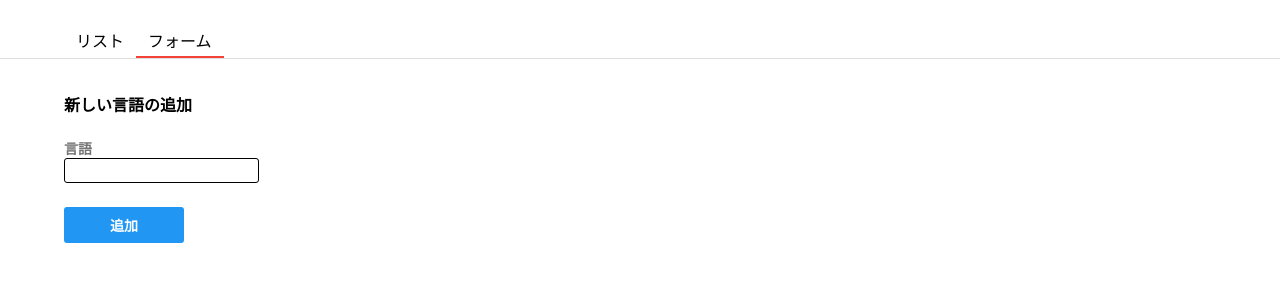
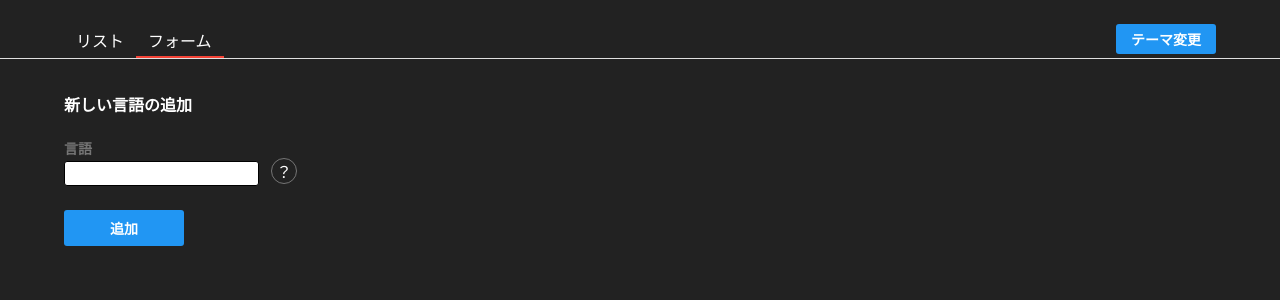
Before and after one commit to xyriustory/react-tutorial, a React (Create React App) app: page / in a window 1280 px wide. Both pictures are taken after a click on the item "フォーム". Shown: the top 300 px of the page. Built offline with nearby package versions, Linux system fonts and the light colour scheme.

Commit message:
Contextの利用

```diff
--- a/src/App.js
+++ b/src/App.js
@@ -1,34 +1,24 @@
 import styled from 'styled-components';
-import { useState } from 'react';
+import { useState, useContext } from 'react';
 import {Form} from './Form';
 import {List} from './List';
 import { getLanguages } from "./const/languages";
 import { withLoading } from './hoc/withloading';
 import { Modal } from './components/modal';
+import { Header } from './Header';
+import { ThemeContext } from './contexts/ThemeContext';
 
-const Header = styled.header`
-  display: flex;
-  justify-content: space-between;
-  padding: 24px 64px 0;
-  border-bottom: 1px solid #E0E0E0;
-`
-
-const HeaderUl = styled.ul`
-  display: flex;
-  margin: 0;
-  padding: 0;
-`
-
-const HeaderLi = styled.li`
-  list-style: none;
-  padding: 4px 12px;
-  cursor: pointer;
-  border-bottom: ${props => props.focused ? '2px solid #F44336': 'none'};
+const Container = styled.div`
+  height: 100%;
+  color: ${({ theme }) => theme.color};
+  background-color: ${({ theme }) => theme.backgroundColor};
 `
 
 function App({ data }) {
   const [tab, setTab] = useState('list');
   const [langs, setLangs] = useState(data);
+
+  const [theme] = useContext(ThemeContext);
 
   const addLang = (lang) => {
     setLangs([...langs, lang])
@@ -36,18 +26,13 @@ function App({ data }) {
   }
 
   return (
-    <div>
-      <Header>
-        <HeaderUl>
-          <HeaderLi focused={tab === 'list'} onClick={() => setTab('list')}>リスト</HeaderLi>
-          <HeaderLi focused={tab === 'form'} onClick={() => setTab('form')}>フォーム</HeaderLi>
-        </HeaderUl>
-      </Header>
+    <Container theme={theme}>
+      <Header tab={tab} setTab={setTab}/>
       {
         tab === 'list' ? <List langs={langs}/> : <Form onAddLang={addLang}/>
       }
-    </div>
+    </Container>
   );
 }
 
-export default withLoading(App, getLanguages);
+export default App;
--- /dev/null
+++ b/src/AppContainer.js
@@ -0,0 +1,22 @@
+import { useState } from "react";
+import App from "./App";
+import { getLanguages } from "./const/languages";
+import { ThemeContext, THEMES } from "./contexts/ThemeContext";
+import { withLoading } from "./hoc/withloading"
+
+const AppComponent = withLoading(App, getLanguages)
+
+export const AppContainer = () => {
+  const [theme, setTheme] = useState(THEMES.dark);
+
+  const toggleTheme = () => {
+    const nextTheme = (theme === THEMES.dark) ? THEMES.light : THEMES.dark;
+    setTheme(nextTheme);
+  }
+
+  return (
+    <ThemeContext.Provider value={[theme, toggleTheme]}>
+      <AppComponent/>
+    </ThemeContext.Provider>
+  )
+}
--- a/src/Form.js
+++ b/src/Form.js
@@ -3,6 +3,7 @@ import { Button } from './components/button';
 import styled from 'styled-components';
 import { TabBodyContainer } from './components/tab-body-container';
 import { FormModal } from './FormModal';
+import { Hint } from './Hint';
 
 const Label = styled.label`
   display: flex;
@@ -38,6 +39,7 @@ export const Form = ({onAddLang}) => {
         <div>
           <Label>言語</Label>
           <Input type="text" value={text} onChange={(e) => setText(e.target.value)} />
+          <Hint/>
         </div>
         <ButtonContainer>
           <FormButton>追加</FormButton>
--- a/src/FormModal.js
+++ b/src/FormModal.js
@@ -1,12 +1,16 @@
+import { useContext } from "react";
 import styled from "styled-components";
 import { Button } from "./components/button";
 import { Modal } from "./components/modal";
+import { ThemeContext, THEMES } from "./contexts/ThemeContext";
 
 const Container = styled.div`
   width: 240px;
   border-radius: 10px;
   padding: 24px 36px;
-  background-color: white;
+  color: ${({ theme}) => theme.color};
+  background-color: ${({theme }) => theme.backgroundColor};
+  border: ${({ theme }) => theme === THEMES.dark ? '2px solid white' : 'none'};
 `
 
 const ButtonWrapper = styled.div`
@@ -16,9 +20,10 @@ const ButtonWrapper = styled.div`
 `
 
 export const FormModal = ({ confirm , cancel }) => {
+  const [theme] = useContext(ThemeContext);
   return (
     <Modal>
-      <Container>
+      <Container theme={theme}>
         <div>本当に作成しますか？</div>
         <ButtonWrapper>
           <Button onClick={cancel}>Cancel</Button>
--- /dev/null
+++ b/src/Header.js
@@ -0,0 +1,42 @@
+import { useContext } from "react"
+import styled from "styled-components"
+import { Button } from "./components/button"
+import { ThemeContext } from "./contexts/ThemeContext"
+
+const Container = styled.header`
+  display: flex;
+  justify-content: space-between;
+  padding: 24px 64px 0;
+  border-bottom: 1px solid #E0E0E0;
+`
+
+const HeaderUl = styled.ul`
+  display: flex;
+  margin: 0;
+  padding: 0;
+`
+
+const HeaderLi = styled.li`
+  list-style: none;
+  padding: 4px 12px;
+  cursor: pointer;
+  border-bottom: ${props => props.focused ? '2px solid #F44336': 'none'};
+`
+
+const HeaderButton = styled(Button)`
+  padding: 0;
+  margin-bottom: 4px;
+`
+
+export const Header = ({tab, setTab}) => {
+  const [theme, toggleTheme] = useContext(ThemeContext);
+  return (
+    <Container>
+      <HeaderUl>
+        <HeaderLi focused={tab === 'list'} onClick={() => setTab('list')}>リスト</HeaderLi>
+        <HeaderLi focused={tab === 'form'} onClick={() => setTab('form')}>フォーム</HeaderLi>
+      </HeaderUl>
+      <HeaderButton onClick={toggleTheme}>テーマ変更</HeaderButton>
+    </Container>
+  )
+}
--- /dev/null
+++ b/src/Hint.js
@@ -0,0 +1,54 @@
+import styled from "styled-components";
+import { useState, useRef, useEffect } from "react";
+
+const HintContainer = styled.div`
+  position: relative;
+  display: inline-flex;
+  margin-left: 12px;
+`
+
+const HintInner = styled.div`
+  display: flex;
+  justify-content: center;
+  align-items: center;
+  border-radius: 50%;
+  border: 1px solid #757575;
+  width: 24px;
+  height: 24px;
+  cursor: pointer;
+`
+
+const PopupContainer = styled.div`
+  position: absolute;
+  left: 88%;
+  bottom: 12px;
+  display: flex;
+  justify-content: center;
+  border: 1px solid black;
+  border-radius: 8px;
+  padding: 8px;
+  width: 140px;
+`
+
+export const Hint = () => {
+  const [showPopup, setShowPopup] = useState(false);
+
+  const ref = useRef(null);
+
+  useEffect(() => {
+    if (ref.current) ref.current.focus();
+  })
+
+  return (
+    <HintContainer>
+      <HintInner onClick={() => setShowPopup(true)}>
+        ？
+      </HintInner>
+      {
+        showPopup && (
+          <PopupContainer ref={ref} onBlur = {() => setShowPopup(false)} tabIndex={0}>言語の名前です</PopupContainer>
+        )
+      }
+    </HintContainer>
+  )
+}
--- /dev/null
+++ b/src/contexts/ThemeContext.js
@@ -0,0 +1,13 @@
+import React from "react";
+
+export const THEMES = {
+  light: {
+    color: 'black',
+    backgroundColor: 'white',
+  },
+  dark: {
+    color: 'white',
+    backgroundColor: '#222222',
+  }
+}
+export const ThemeContext = React.createContext([THEMES.dark, () => {}]);
--- a/src/hoc/withloading.js
+++ b/src/hoc/withloading.js
@@ -1,13 +1,18 @@
 import styled from "styled-components";
-import { useEffect, useState } from "react";
+import { useContext, useEffect, useState } from "react";
+import { ThemeContext } from "../contexts/ThemeContext";
 
 const LoadDiv = styled.div`
+  height: 100%;
+  color: ${({ theme }) => theme.color};
+  background-color: ${({ theme }) => theme.backgroundColor};
   padding: 36px;
 `
 
 export const withLoading = (WrappedComponent, fetchData) => {
   return () => {
     const [data, setData] = useState(null);
+    const [theme] = useContext(ThemeContext);
 
     useEffect(() => {
       fetch();
@@ -19,7 +24,7 @@ export const withLoading = (WrappedComponent, fetchData) => {
     }
 
     const Loading = (
-      <LoadDiv>ロード中...</LoadDiv>
+      <LoadDiv theme={theme}>ロード中...</LoadDiv>
     )
 
     return data ? <WrappedComponent data={data} /> : Loading;
--- a/src/index.css
+++ b/src/index.css
@@ -1,4 +1,9 @@
+html {
+  height: 100%;
+}
+
 body {
+  height: 100%;
   margin: 0;
   font-family: -apple-system, BlinkMacSystemFont, 'Segoe UI', 'Roboto', 'Oxygen',
     'Ubuntu', 'Cantarell', 'Fira Sans', 'Droid Sans', 'Helvetica Neue',
@@ -11,3 +16,7 @@ code {
   font-family: source-code-pro, Menlo, Monaco, Consolas, 'Courier New',
     monospace;
 }
+
+#root {
+  height: 100%;
+}
--- a/src/index.js
+++ b/src/index.js
@@ -3,11 +3,12 @@ import ReactDOM from 'react-dom/client';
 import './index.css';
 import App from './App';
 import reportWebVitals from './reportWebVitals';
+import { AppContainer } from './AppContainer';
 
 const root = ReactDOM.createRoot(document.getElementById('root'));
 root.render(
   <React.StrictMode>
-    <App />
+    <AppContainer />
   </React.StrictMode>
 );
 
```
